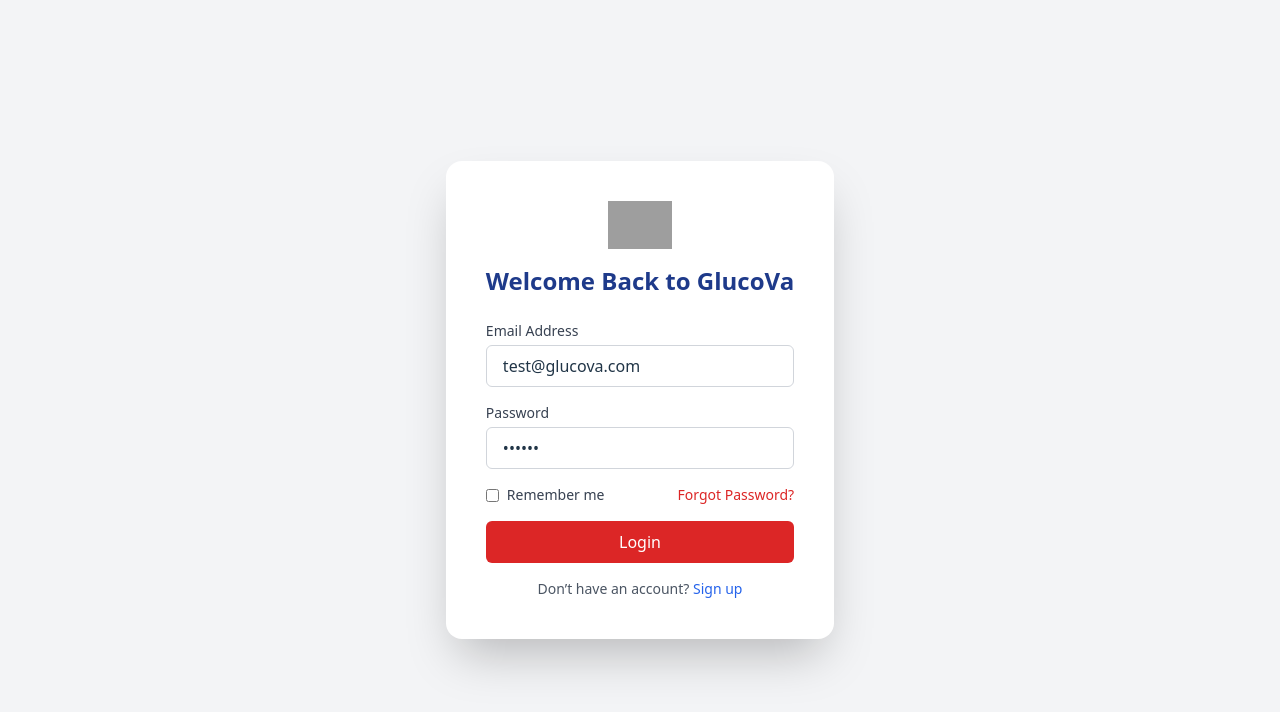
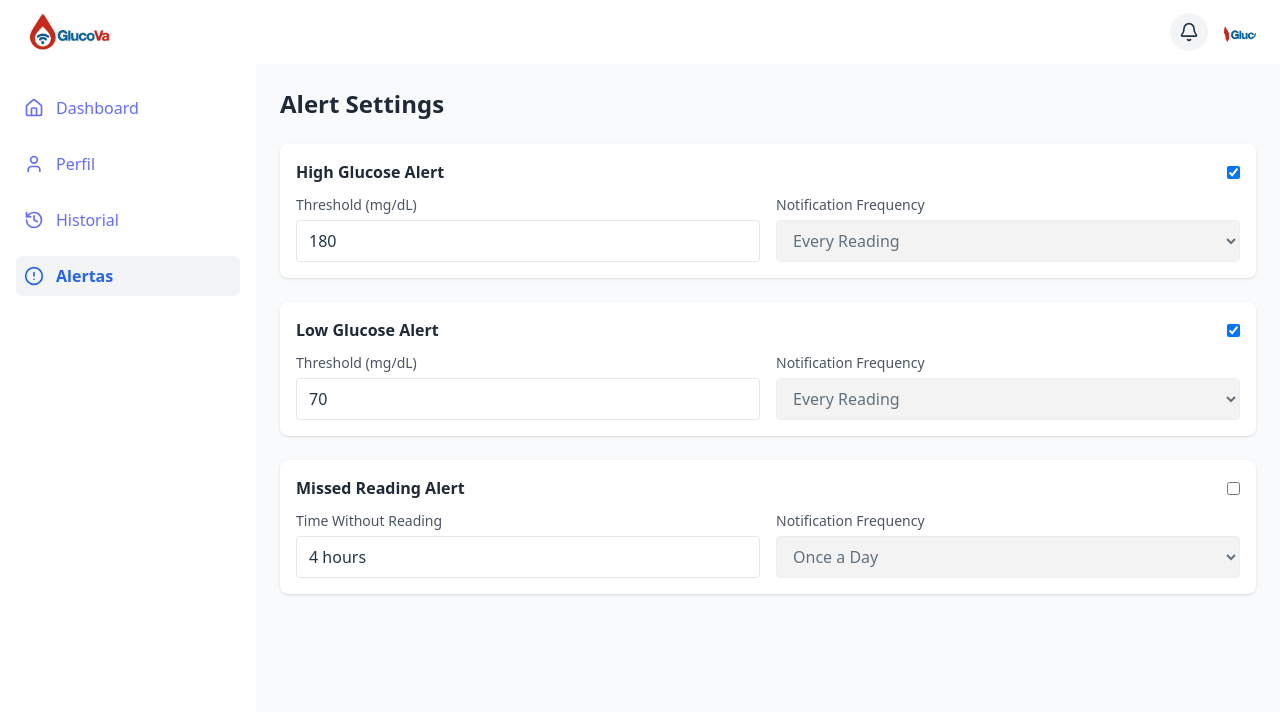
Before and after one commit to GlucoTeam-IoT/glucova-frontend, a React (Vite) app: page /Alerts in a window 1280 px wide. Shown: the top 712 px of the page. Built offline with nearby package versions, Linux system fonts and the light colour scheme; grey boxes are pictures that could not be loaded.

Commit message:
feat: add Alert Setting page and route in app.tsx

```diff
--- a/src/App.tsx
+++ b/src/App.tsx
@@ -5,6 +5,7 @@
 import AppLayout from "./shared/layout/AppLayout";
 import ProfilePage from "./contexts/access/pages/ProfilePage";
 import HealthHistoryPage from "./contexts/records/pages/HealthHystoryPage";
+import AlertSettingsPage from "./contexts/alerts/pages/AlertSettingsPage";
 
 function App() {
   return (
@@ -37,6 +38,14 @@
           </AppLayout>
         }
       />
+      <Route
+        path="/Alerts"
+        element={
+          <AppLayout>
+            <AlertSettingsPage />
+          </AppLayout>
+        }
+      />
 
       {/* Ruta por defecto */}
       <Route path="*" element={<LoginPage />} />
--- /dev/null
+++ b/src/contexts/alerts/pages/AlertSettingsPage.tsx
@@ -0,0 +1,12 @@
+import AlertSettingsForm from "../components/AlertSettingsForm";
+
+const AlertSettingsPage = () => {
+  return (
+    <div className="space-y-6">
+      <h1 className="text-2xl font-semibold text-gray-800">Alert Settings</h1>
+      <AlertSettingsForm />
+    </div>
+  );
+};
+
+export default AlertSettingsPage;
```
